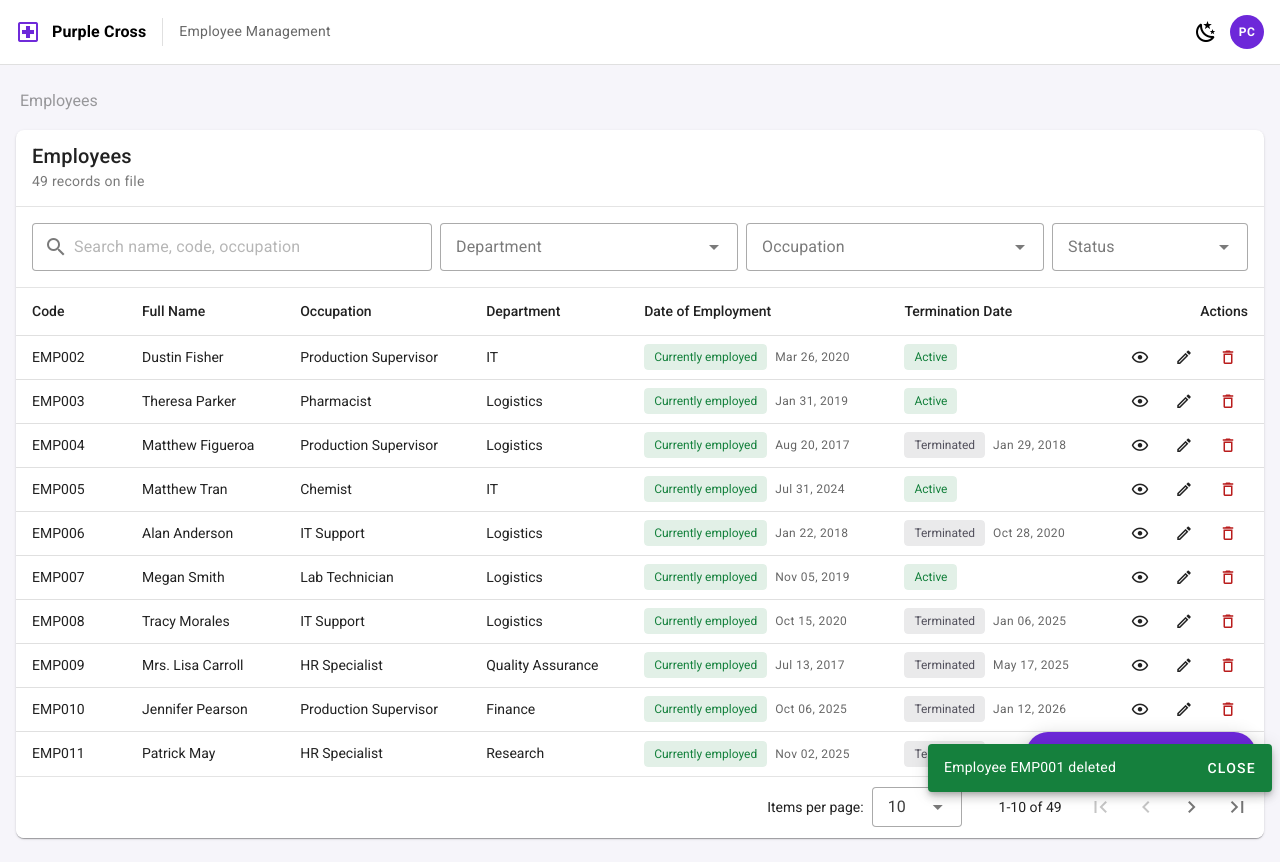
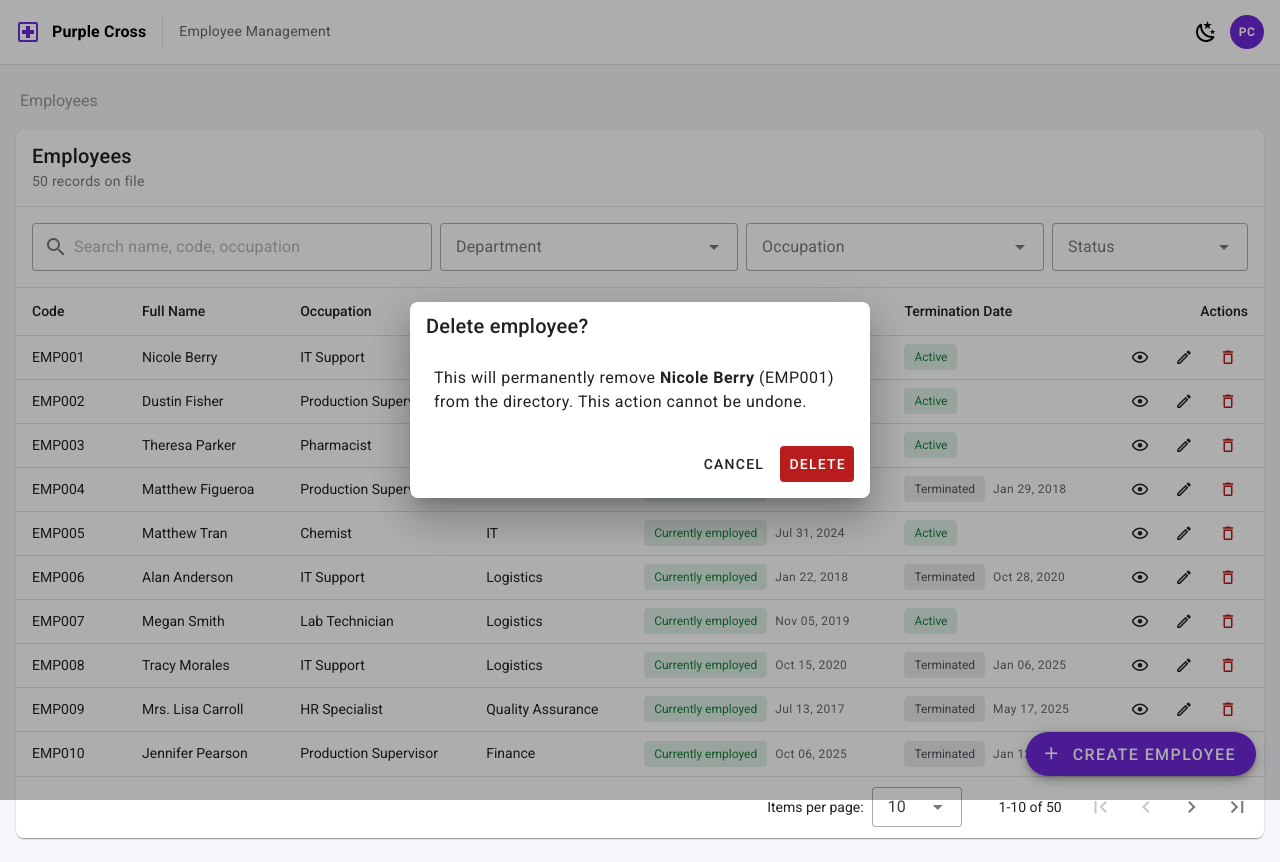
Before and after one commit to agonius11/Case-Study-Purple-Cross-Ltd, a Vue app: page /employees in a window 1280 px wide. Both pictures are taken after a click on the button 1228 px from the left and 357 px from the top of the page. After the commit the page ends 800 px from the top, so only its background shows below. Built offline with nearby package versions, Linux system fonts and the light colour scheme.

Commit message:
created delete confirmation dialog

```diff
--- /dev/null
+++ b/src/components/ConfirmDialog.vue
@@ -0,0 +1,55 @@
+<script setup lang="ts">
+withDefaults(
+  defineProps<{
+    modelValue: boolean
+    title?: string
+    confirmText?: string
+    cancelText?: string
+    confirmColor?: string
+    maxWidth?: number | string
+  }>(),
+  {
+    title: 'Are you sure?',
+    confirmText: 'Confirm',
+    cancelText: 'Cancel',
+    confirmColor: 'primary',
+    maxWidth: 460,
+  },
+)
+
+const emit = defineEmits<{
+  'update:modelValue': [value: boolean]
+  confirm: []
+  cancel: []
+}>()
+
+function cancel() {
+  emit('update:modelValue', false)
+  emit('cancel')
+}
+
+function confirm() {
+  emit('update:modelValue', false)
+  emit('confirm')
+}
+</script>
+
+<template>
+  <v-dialog
+    :model-value="modelValue"
+    :max-width="maxWidth"
+    @update:model-value="emit('update:modelValue', $event)"
+  >
+    <v-card>
+      <v-card-title class="text-h6">{{ title }}</v-card-title>
+      <v-card-text>
+        <slot />
+      </v-card-text>
+      <v-card-actions class="px-4 pb-4">
+        <v-spacer />
+        <v-btn variant="text" @click="cancel">{{ cancelText }}</v-btn>
+        <v-btn :color="confirmColor" variant="flat" @click="confirm">{{ confirmText }}</v-btn>
+      </v-card-actions>
+    </v-card>
+  </v-dialog>
+</template>
--- a/src/views/EmployeeListView.vue
+++ b/src/views/EmployeeListView.vue
@@ -1,5 +1,5 @@
 <script setup lang="ts">
-import { computed } from 'vue'
+import { computed, ref } from 'vue'
 import { storeToRefs } from 'pinia'
 import { useRouter } from 'vue-router'
 import { useEmployeesStore } from '@/stores/employees'
@@ -7,6 +7,7 @@ import { useSnackbar } from '@/composables/useSnackbar'
 import { useEmployeeFilters, STATUS_OPTIONS } from '@/composables/useEmployeeFilters'
 import { formatDate } from '@/utils/date'
 import EmploymentStatusChip from '@/components/EmploymentStatusChip.vue'
+import ConfirmDialog from '@/components/ConfirmDialog.vue'
 import type { Employee } from '@/types/employee'
 
 const router = useRouter()
@@ -41,10 +42,20 @@ function editEmployee(code: string) {
   router.push({ name: 'employee-profile', params: { code }, query: { edit: '1' } })
 }
 
-// Deletion is immediate for now; a confirmation dialog is added in a later phase.
-function deleteEmployee(employee: Employee) {
-  store.remove(employee.code)
-  snackbar.success(`Employee ${employee.code} deleted`)
+const deleteTarget = ref<Employee | null>(null)
+const confirmOpen = ref(false)
+
+function askDelete(employee: Employee) {
+  deleteTarget.value = employee
+  confirmOpen.value = true
+}
+
+function confirmDelete() {
+  const target = deleteTarget.value
+  if (!target) return
+  store.remove(target.code)
+  snackbar.success(`Employee ${target.code} deleted`)
+  deleteTarget.value = null
 }
 </script>
 
@@ -165,7 +176,7 @@ function deleteEmployee(employee: Employee) {
             color="error"
             title="Delete"
             aria-label="Delete"
-            @click="deleteEmployee(item)"
+            @click="askDelete(item)"
           />
         </div>
       </template>
@@ -192,6 +203,19 @@ function deleteEmployee(employee: Employee) {
     </v-data-table>
   </v-card>
 
+  <ConfirmDialog
+    v-model="confirmOpen"
+    title="Delete employee?"
+    confirm-text="Delete"
+    confirm-color="error"
+    @confirm="confirmDelete"
+  >
+    <template v-if="deleteTarget">
+      This will permanently remove <strong>{{ deleteTarget.fullName }}</strong>
+      ({{ deleteTarget.code }}) from the directory. This action cannot be undone.
+    </template>
+  </ConfirmDialog>
+
   <v-btn
     class="create-fab"
     color="primary"
--- a/src/views/EmployeeProfileView.vue
+++ b/src/views/EmployeeProfileView.vue
@@ -1,11 +1,12 @@
 <script setup lang="ts">
-import { computed } from 'vue'
+import { computed, ref } from 'vue'
 import { useRoute, useRouter } from 'vue-router'
 import { useEmployeesStore } from '@/stores/employees'
 import { useSnackbar } from '@/composables/useSnackbar'
 import { formatDate } from '@/utils/date'
 import EmploymentStatusChip from '@/components/EmploymentStatusChip.vue'
 import EmployeeForm from '@/components/EmployeeForm.vue'
+import ConfirmDialog from '@/components/ConfirmDialog.vue'
 
 const props = defineProps<{ code: string }>()
 
@@ -29,8 +30,9 @@ function exitEdit() {
   router.replace({ query: {} })
 }
 
-// Deletion is immediate for now; a confirmation dialog is added in a later phase.
-function deleteEmployee() {
+const confirmOpen = ref(false)
+
+function confirmDelete() {
   if (!employee.value) return
   const code = employee.value.code
   store.remove(code)
@@ -59,7 +61,7 @@ function deleteEmployee() {
               variant="tonal"
               color="error"
               prepend-icon="mdi-delete-outline"
-              @click="deleteEmployee"
+              @click="confirmOpen = true"
             >
               Delete
             </v-btn>
@@ -111,6 +113,17 @@ function deleteEmployee() {
         </v-col>
       </v-row>
     </v-card-text>
+
+    <ConfirmDialog
+      v-model="confirmOpen"
+      title="Delete employee?"
+      confirm-text="Delete"
+      confirm-color="error"
+      @confirm="confirmDelete"
+    >
+      This will permanently remove <strong>{{ employee.fullName }}</strong>
+      ({{ employee.code }}) from the directory. This action cannot be undone.
+    </ConfirmDialog>
   </v-card>
 
   <v-card v-else class="text-center pa-10">
```
